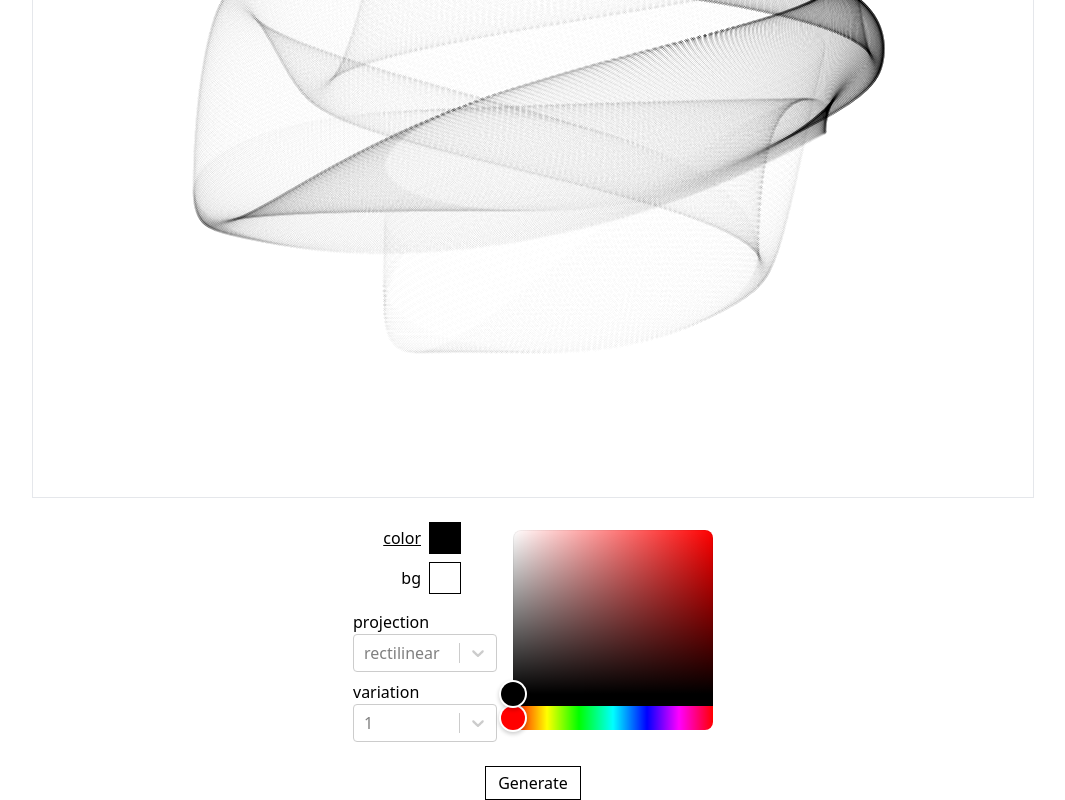
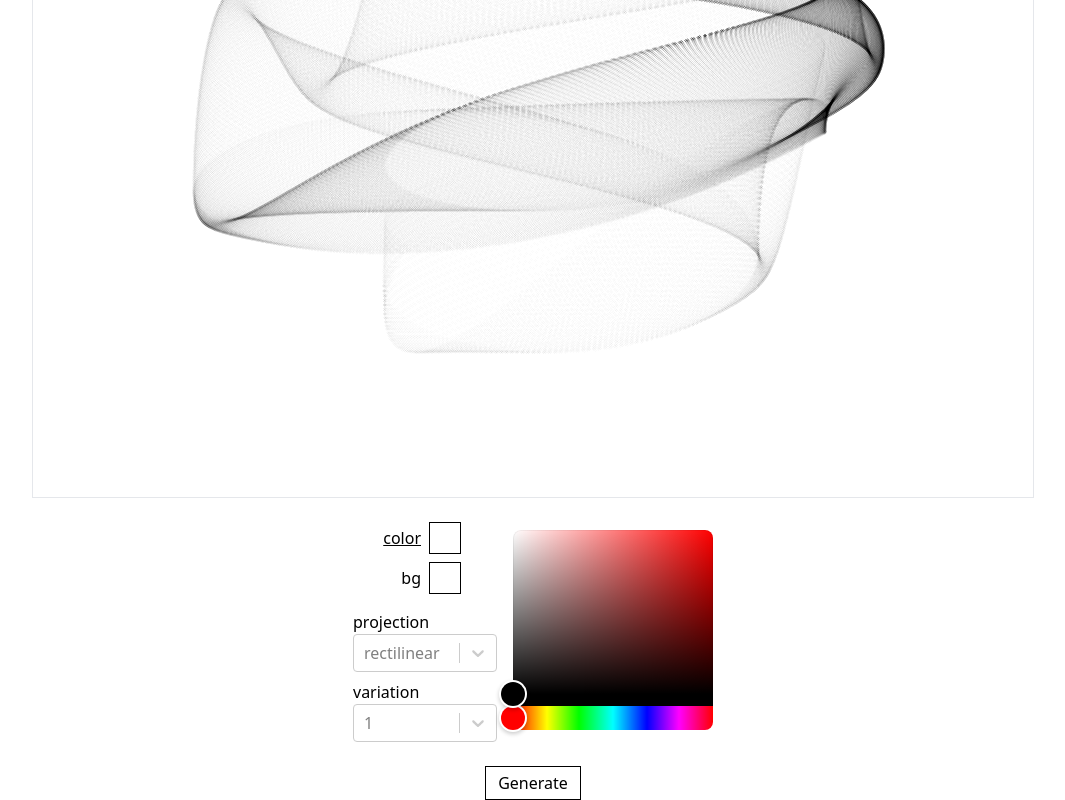
Before and after one commit to evanofslack/samila-ui, a Next.js app: page / in a window 1280 px wide. Shown: the part 580-1380 px from the top of the page, without its empty margins (107-1172 px from the left). Built offline with nearby package versions, Linux system fonts and the light colour scheme; no server answers.

Commit message:
type checking

```diff
--- a/components/Plot.tsx
+++ b/components/Plot.tsx
@@ -58,7 +58,9 @@ export default function Plot() {
                                 </p>
                                 <div
                                     className="w-8 h-8 border border-black"
-                                    style={{ backgroundColor: color }}
+                                    style={{
+                                        backgroundColor: color === "string" ? color : "000000",
+                                    }}
                                 />
                             </div>
 
@@ -75,7 +77,7 @@ export default function Plot() {
                                 </p>
                                 <div
                                     className="w-8 h-8 border border-black"
-                                    style={{ backgroundColor: bg }}
+                                    style={{ backgroundColor: bg === "string" ? bg : "ffffff" }}
                                 />
                             </div>
                         </div>
```
